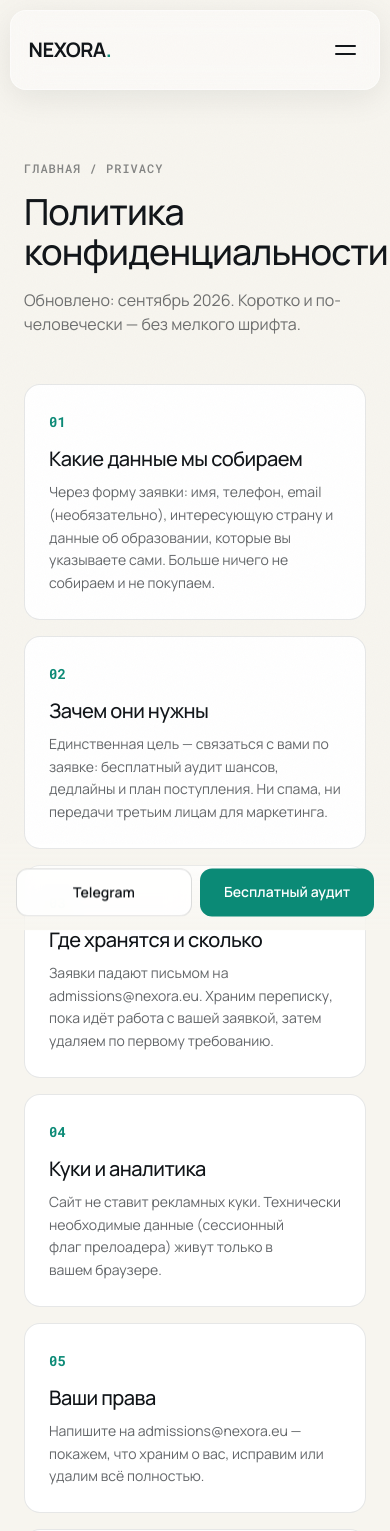
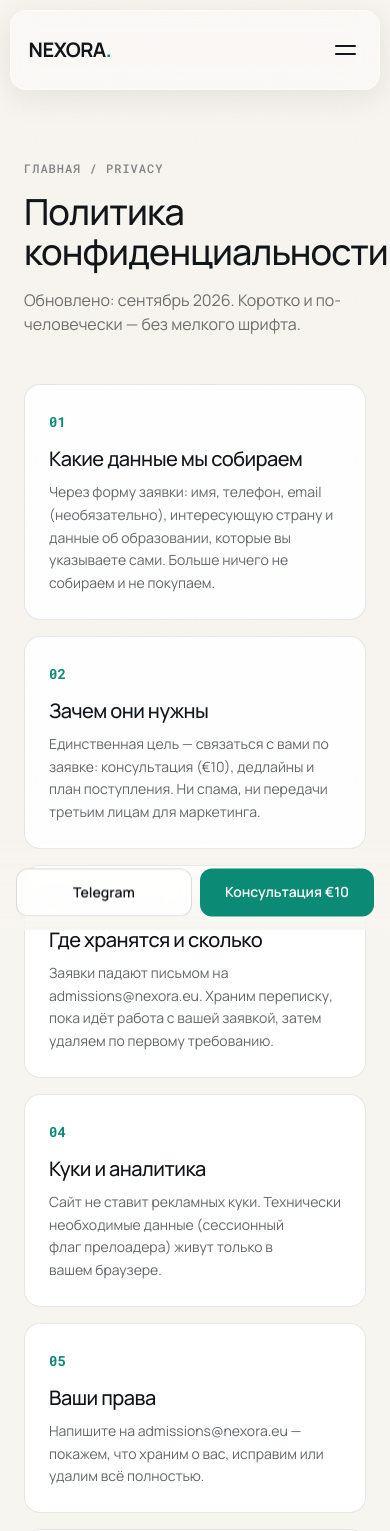
Before and after one commit to McQueeeeeen/nexora, a Next.js app: page /privacy in a window 390 px wide. Shown: the top 1531 px of the page. Built offline with nearby package versions, Linux system fonts and the light colour scheme.

Commit message:
remote-first: no offices, paid consultation 10 euro

```diff
--- a/app/[country]/page.tsx
+++ b/app/[country]/page.tsx
@@ -58,7 +58,7 @@ export default async function CountryPage({ params }: { params: Promise<{ countr
             <p className="max-w-[720px] text-base font-normal leading-[1.4] text-white lg:text-xl">{c.about}</p>
             <div className="flex flex-col gap-3 pt-2 sm:flex-row sm:gap-4">
               <Btn href="#database" className="h-[44px] w-full justify-center rounded-xl px-[18px] text-base sm:w-auto">Вузы страны</Btn>
-              <Btn href="#contact" ghost className="h-[44px] w-full justify-center rounded-xl px-[18px] text-base sm:w-auto">Бесплатный аудит</Btn>
+              <Btn href="#contact" ghost className="h-[44px] w-full justify-center rounded-xl px-[18px] text-base sm:w-auto">Консультация €10</Btn>
             </div>
           </Reveal>
         </div>
--- a/app/data.ts
+++ b/app/data.ts
@@ -44,8 +44,8 @@ export const nav = [
 export const agency = {
   tag: "Агентство",
   heading: "Бутик-агентство полного цикла",
-  text: "Пять лет привозим студентов в Австрию и Венгрию: от первой консультации и академического аудита до зачисления и карточки ВНЖ. Офисы в Вене и Будапеште — встречаем и сопровождаем на месте.",
-  points: ["Офисы в Вене и Будапеште", "312 зачислений за 5 лет", "Один куратор от аудита до ВНЖ"],
+  text: "Пять лет сопровождаем студентов в Австрию и Венгрию: от первой консультации и академического аудита до зачисления и карточки ВНЖ. Работаем полностью удалённо — на связи каждый день.",
+  points: ["100% удалённо, без офисов", "312 зачислений за 5 лет", "Один куратор от аудита до ВНЖ"],
 };
 
 export const heroPhrases = [
@@ -103,7 +103,7 @@ export const countries: Record<string, CountryInfo> = {
       { title: "Цена госуниверситетов", desc: "~€726 за семестр для граждан не-ЕС" },
       { title: "Немецкий с нуля", desc: "VWU при вузе, без сертификата на старте" },
       { title: "Программы на английском", desc: "BBE, магистратуры и MBA полностью на английском" },
-      { title: "Куратор в Вене", desc: "Встречаем, помогаем с общежитием и ВНЖ" },
+      { title: "Куратор на связи", desc: "Помогаем с общежитием и ВНЖ удалённо" },
     ],
     includedTitle: "Что входит в сопровождение",
     includedIntro: "Каждое поступление в Австрию — от бакалавриата до магистратуры — включает один и тот же чек-лист.",
@@ -150,7 +150,7 @@ export const countries: Record<string, CountryInfo> = {
       { title: "Грант 100%", desc: "Учёба, стипендия, общежитие и страховка" },
       { title: "Без венгерского", desc: "Сотни программ полностью на английском" },
       { title: "Медицина топ-уровня", desc: "Semmelweis в топ-300 мира по медицине" },
-      { title: "Куратор в Будапеште", desc: "Встречаем и помогаем с заселением" },
+      { title: "Куратор на связи", desc: "Помогаем с заселением удалённо" },
     ],
     includedTitle: "Что входит в сопровождение",
     includedIntro: "Каждое поступление в Венгрию — на грант или коммерцию — включает один и тот же чек-лист.",
--- a/app/not-found.tsx
+++ b/app/not-found.tsx
@@ -6,7 +6,7 @@ export default function NotFound() {
     <main className="flex min-h-screen flex-col items-center justify-center bg-[#F7F5EF] px-6 text-center text-[#101418]">
       <span className="font-mono text-sm font-bold uppercase tracking-[1px] text-[var(--brand)]">404</span>
       <h1 className="mt-4 max-w-[640px] text-4xl font-medium tracking-tight sm:text-6xl">Такой страницы нет</h1>
-      <p className="mt-4 max-w-[420px] text-[#101418]/60">Возможно, адрес изменился. Вернитесь на главную — там вузы, гранты и бесплатный аудит.</p>
+      <p className="mt-4 max-w-[420px] text-[#101418]/60">Возможно, адрес изменился. Вернитесь на главную — там вузы, гранты и консультация за €10.</p>
       <div className="mt-8 flex flex-wrap justify-center gap-4">
         <Btn href="/" className="h-14 rounded-xl px-8 text-base">На главную</Btn>
         <Btn href="/austria" outline className="h-14 rounded-xl px-8 text-base">Вузы Австрии</Btn>
--- a/app/privacy/page.tsx
+++ b/app/privacy/page.tsx
@@ -13,7 +13,7 @@ export const metadata: Metadata = {
 // перед приёмом реального трафика из ЕС/РФ).
 const blocks: [string, string][] = [
   ["Какие данные мы собираем", "Через форму заявки: имя, телефон, email (необязательно), интересующую страну и данные об образовании, которые вы указываете сами. Больше ничего не собираем и не покупаем."],
-  ["Зачем они нужны", "Единственная цель — связаться с вами по заявке: бесплатный аудит шансов, дедлайны и план поступления. Ни спама, ни передачи третьим лицам для маркетинга."],
+  ["Зачем они нужны", "Единственная цель — связаться с вами по заявке: консультация (€10), дедлайны и план поступления. Ни спама, ни передачи третьим лицам для маркетинга."],
   ["Где хранятся и сколько", "Заявки падают письмом на admissions@nexora.eu. Храним переписку, пока идёт работа с вашей заявкой, затем удаляем по первому требованию."],
   ["Куки и аналитика", "Сайт не ставит рекламных куки. Технически необходимые данные (сессионный флаг прелоадера) живут только в вашем браузере."],
   ["Ваши права", "Напишите на admissions@nexora.eu — покажем, что храним о вас, исправим или удалим всё полностью."],
--- a/components/Cta.tsx
+++ b/components/Cta.tsx
@@ -26,7 +26,7 @@ export default function Cta() {
             </span>
           </div>
           <Btn href={`${pre}#contact`} className="mt-2 h-16 rounded-xl px-8 text-base" style={{ background: "#000", color: "#fff" }}>
-            Получить бесплатный аудит
+            Получить консультацию за €10
           </Btn>
         </div>
       </section>
--- a/components/Header.tsx
+++ b/components/Header.tsx
@@ -180,7 +180,7 @@ export default function Header() {
             <a href="https://t.me/nexora_support" target="_blank" rel="noopener" className="hidden text-sm font-semibold text-[#101418]/80 transition hover:text-[var(--brand)] xl:inline">
               @nexora_support
             </a>
-            <a href={contactHref} className="mp5-btn mp5-btn--primary rounded px-4 py-2 text-sm">Бесплатный аудит</a>
+            <a href={contactHref} className="mp5-btn mp5-btn--primary rounded px-4 py-2 text-sm">Консультация €10</a>
           </div>
           <button className="mega-nav__burger ml-auto" onClick={() => (mobile ? closeMobile() : setMobile(true))} aria-label="Меню" aria-expanded={mobile}>
             <span className="mega-nav__burger-line" data-burger-line="top" />
@@ -211,7 +211,7 @@ export default function Header() {
                 {anchors.map(([t, href]) => (
                   <a key={t} href={href} onClick={closeMobile} className="border-b border-[#101418]/10 py-3 text-lg font-medium text-[#101418]">{t}</a>
                 ))}
-                <a href={contactHref} onClick={closeMobile} className="mp5-btn mp5-btn--primary mt-3 h-14 rounded-xl">Бесплатный аудит</a>
+                <a href={contactHref} onClick={closeMobile} className="mp5-btn mp5-btn--primary mt-3 h-14 rounded-xl">Консультация €10</a>
               </>
             ) : (
               <>
--- a/components/MobileBar.tsx
+++ b/components/MobileBar.tsx
@@ -31,7 +31,7 @@ export default function MobileBar() {
           Telegram
         </a>
         <a href="#contact" className="mp5-btn mp5-btn--primary h-12 flex-1 rounded-xl text-sm">
-          Бесплатный аудит
+          Консультация €10
         </a>
       </div>
     </div>
```
Also changed, not shown: components/Contact.tsx (+6 -11 lines), 1 other file (tests, documents, lock files or other folders).
